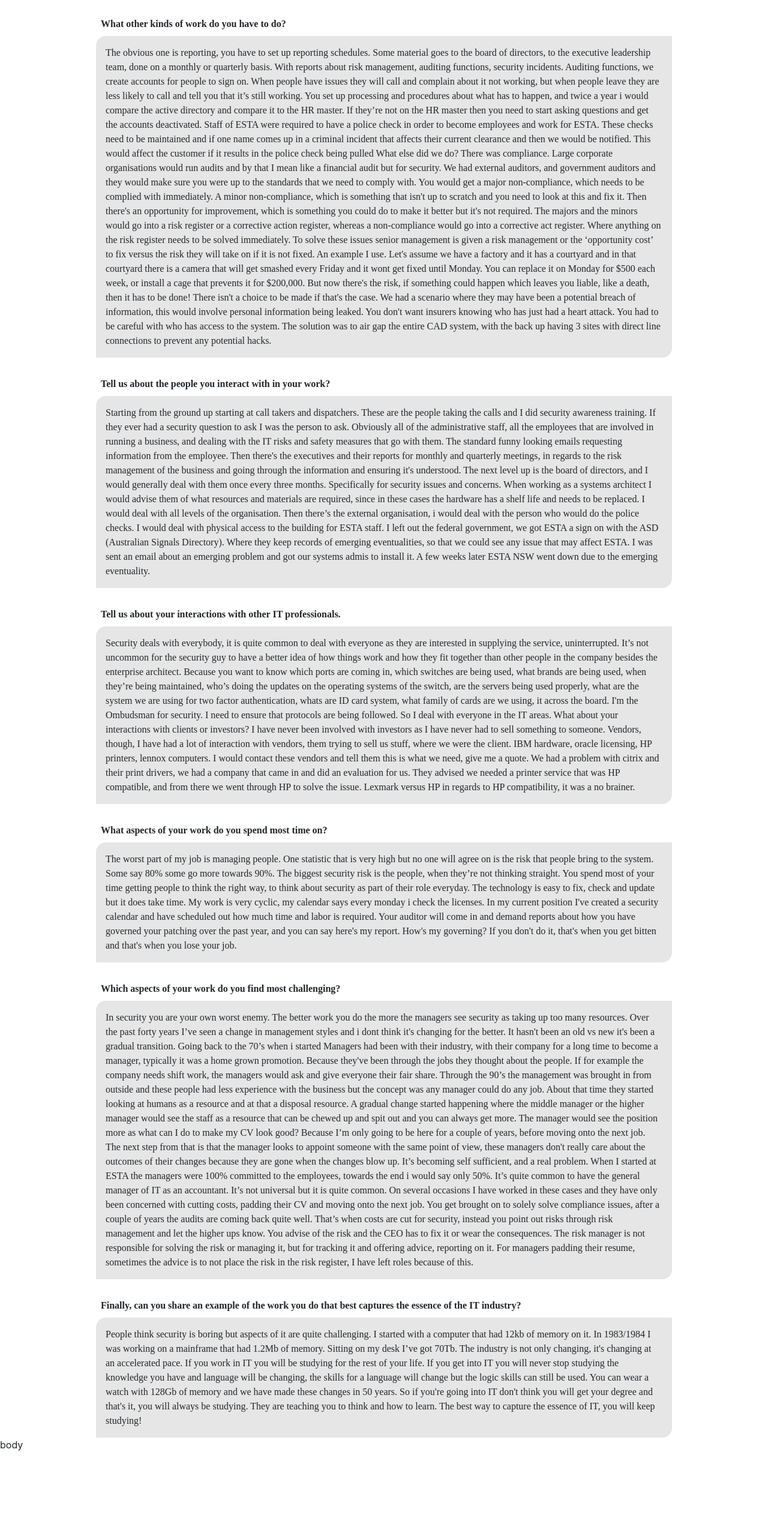
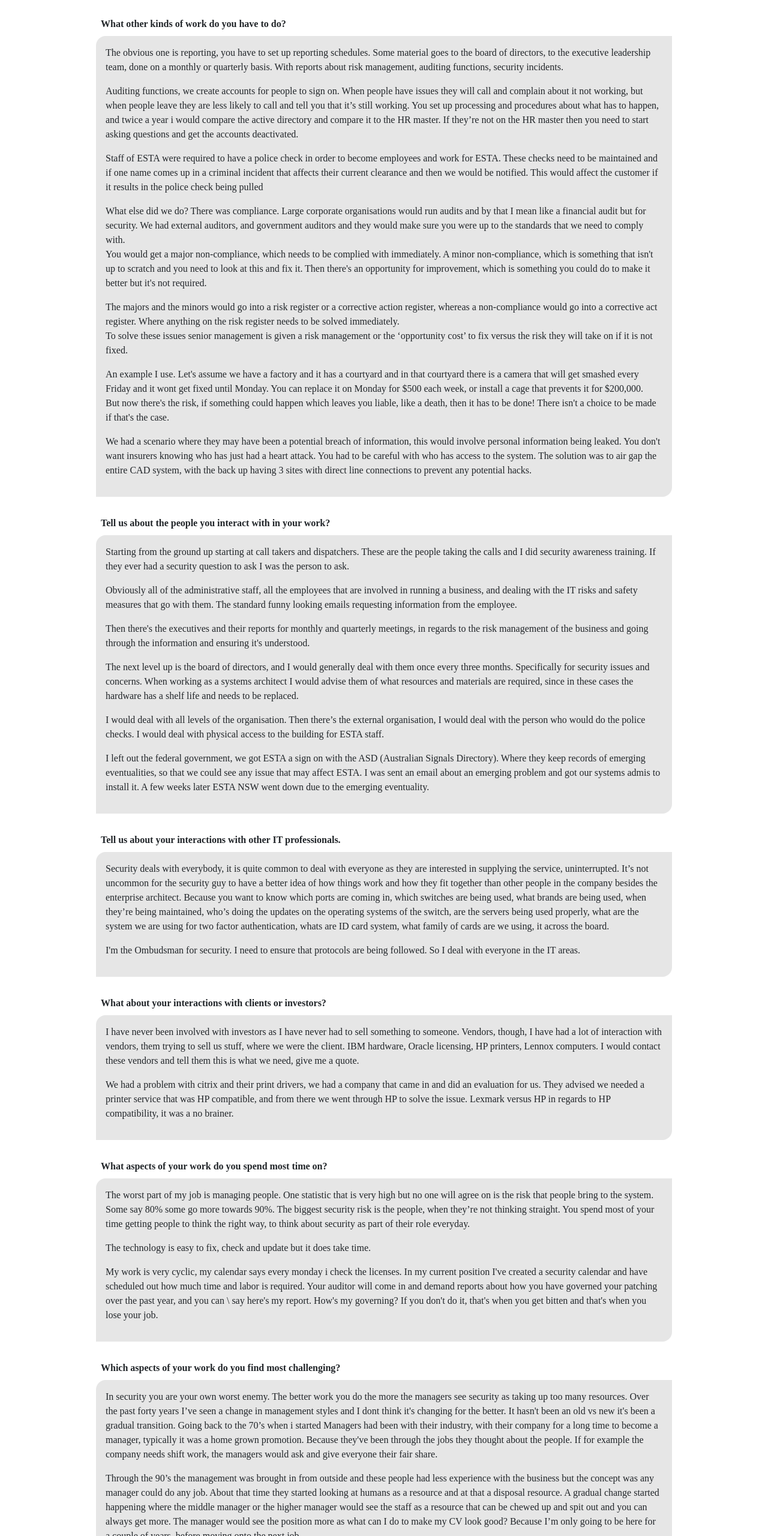
Before and after one commit to braydenkearney/Assessment-2-Team-Project, a plain HTML site: page work.html in a window 1280 px wide. Shown: the part 1318-3878 px from the top of the page at 60% size. Before the commit the page ends 3738 px from the top, so only its background shows below. Drawn offline with nearby package versions, Linux system fonts and the light colour scheme; a web font is replaced by a local one.

Commit message:
Update work.html

```diff
--- a/work.html
+++ b/work.html
@@ -147,104 +147,145 @@
                 What other kinds of work do you have to do?
           </div>
           <div class="answer">
-
-The obvious one is reporting, you have to set up reporting schedules. Some material goes to the board of directors, to the executive leadership team, done on a monthly or quarterly basis. With reports about risk management, auditing functions, security incidents.
-
-Auditing functions, we create accounts for people to sign on. When people have issues they will call and complain about it not working, but when people leave they are less likely to call and tell you that it’s still working. You set up processing and procedures about what has to happen, and twice a year i would compare the active directory and compare it to the HR master. If they’re not on the HR master then you need to start asking questions and get the accounts deactivated.
-
-Staff of ESTA were required to have a police check in order to become employees and work for ESTA. These checks need to be maintained and if one name comes up in a criminal incident that affects their current clearance and then we would be notified. This would affect the customer if it results in the police check being pulled
-
-What else did we do? There was compliance. Large corporate organisations would run audits and by that I mean like a financial audit but for security. We had external auditors, and government auditors and they would make sure you were up to the standards that we need to comply with.
-You would get a major non-compliance, which needs to be complied with immediately. A minor non-compliance, which is something that isn't up to scratch and you need to look at this and fix it. Then there's an opportunity for improvement, which is something you could do to make it better but it's not required.
-
-The majors and the minors would go into a risk register or a corrective action register, whereas a non-compliance would go into a corrective act register. Where anything on the risk register needs to be solved immediately.
-To solve these issues senior management is given a risk management or the ‘opportunity cost’ to fix versus the risk they will take on if it is not fixed.
-
-An example I use. Let's assume we have a factory and it has a courtyard and in that courtyard there is a camera that will get smashed every Friday and it wont get fixed until Monday.
-You can replace it on Monday for $500 each week, or install a cage that prevents it for $200,000.
-But now there's the risk, if something could happen which leaves you liable, like a death, then it has to be done! There isn't a choice to be made if that's the case.
-
-We had a scenario where they may have been a potential breach of information, this would involve personal information being leaked. You don't want insurers knowing who has just had a heart attack. You had to be careful with who has access to the system. The solution was to air gap the entire CAD system, with the back up having 3 sites with direct line connections to prevent any potential hacks.
+              <p>The obvious one is reporting, you have to set up reporting schedules. Some material goes to the board of directors,
+                  to the executive leadership team, done on a monthly or quarterly basis. With reports about risk management,
+                  auditing functions, security incidents.</p>
+              <p>Auditing functions, we create accounts for people to sign on. When people have issues they will call and
+                  complain about it not working, but when people leave they are less likely to call and tell you that it’s
+                  still working. You set up processing and procedures about what has to happen, and twice a year i would
+                  compare the active directory and compare it to the HR master. If they’re not on the HR master then you
+                  need to start asking questions and get the accounts deactivated.</p>
+              <p>Staff of ESTA were required to have a police check in order to become employees and work for ESTA.
+                  These checks need to be maintained and if one name comes up in a criminal incident that affects their current
+                  clearance and then we would be notified. This would affect the customer if it results in the police check being pulled</p>
+              <p>What else did we do? There was compliance. Large corporate organisations would run audits and by that I mean like a
+                  financial audit but for security. We had external auditors, and government auditors and they would make sure you
+                  were up to the standards that we need to comply with.</br>
+                  You would get a major non-compliance, which needs to be complied with immediately. A minor non-compliance,
+                which is something that isn't up to scratch and you need to look at this and fix it. Then there's an opportunity for
+                improvement, which is something you could do to make it better but it's not required.</p>
+            <p>The majors and the minors would go into a risk register or a corrective action register, whereas a non-compliance
+                would go into a corrective act register. Where anything on the risk register needs to be solved immediately.</br>
+                To solve these issues senior management is given a risk management or the ‘opportunity cost’ to fix versus the
+                risk they will take on if it is not fixed.</p>
+            <p>An example I use. Let's assume we have a factory and it has a courtyard and in that courtyard there is a camera that will get
+                smashed every Friday and it wont get fixed until Monday. You can replace it on Monday for $500 each week, or install a cage
+                that prevents it for $200,000.</br>
+                But now there's the risk, if something could happen which leaves you liable, like a death, then it has to be done!
+                There isn't a choice to be made if that's the case. </p>
+            <p>We had a scenario where they may have been a potential breach of information, this would involve personal information
+                being leaked. You don't want insurers knowing who has just had a heart attack. You had to be careful with who has access
+                to the system. The solution was to air gap the entire CAD system, with the back up having 3 sites with direct line connections
+                to prevent any potential hacks.</p>
           </div>
           <div class="question">
-
                 Tell us about the people you interact with in your work?
           </div>
           <div class="answer">
-
-Starting from the ground up starting at call takers and dispatchers. These are the people taking the calls and I did security awareness training. If they ever had a security question to ask I was the person to ask.
-
-Obviously all of the administrative staff, all the employees that are involved in running a business, and dealing with the IT risks and safety measures that go with them. The standard funny looking emails requesting information from the employee.
-
-Then there's the executives and their reports for monthly and quarterly meetings, in regards to the risk management of the business and going through the information and ensuring it's understood.
-
-The next level up is the board of directors, and I would generally deal with them once every three months. Specifically for security issues and concerns. When working as a systems architect I would advise them of what resources and materials are required, since in these cases the hardware has a shelf life and needs to be replaced.
-
-I would deal with all levels of the organisation. Then there’s the external organisation, i would deal with the person who would do the police checks. I would deal with physical access to the building for ESTA staff.
-
-I left out the federal government, we got ESTA a sign on with the ASD (Australian Signals Directory). Where they keep records of emerging eventualities, so that we could see any issue that may affect ESTA. I was sent an email about an emerging problem and got our systems admis to install it. A few weeks later ESTA NSW went down due to the emerging eventuality.
+            <p>Starting from the ground up starting at call takers and dispatchers. These are the people taking the calls and I did
+                security awareness training. If they ever had a security question to ask I was the person to ask.</p>
+              <p>Obviously all of the administrative staff, all the employees that are involved in running a business, and dealing
+                  with the IT risks and safety measures that go with them. The standard funny looking emails
+                  requesting information from the employee.</p>
+              <p>Then there's the executives and their reports for monthly and quarterly meetings, in regards to the
+                  risk management of the business and going through the information and ensuring it's understood. </p>
+              <p>The next level up is the board of directors, and I would generally deal with them once every three months.
+                  Specifically for security issues and concerns. When working as a systems architect I would advise them
+                  of what resources and materials are required, since in these cases the hardware has a shelf life and needs to be replaced. </p>
+              <p>I would deal with all levels of the organisation. Then there’s the external organisation, I would deal
+                  with the person who would do the police checks. I would deal with physical access to the building for ESTA staff.</p>
+              <p>I left out the federal government, we got ESTA a sign on with the ASD (Australian Signals Directory).
+                  Where they keep records of emerging eventualities, so that we could see any issue that may affect ESTA.
+                  I was sent an email about an emerging problem and got our systems admis to install it. A few weeks later
+                  ESTA NSW went down due to the emerging eventuality.</p>
           </div>
           <div class="question">
-
             Tell us about your interactions with other IT professionals.
           </div>
           <div class="answer">
-
-Security deals with everybody, it is quite common to deal with everyone as they are interested in supplying the service, uninterrupted. It’s not uncommon for the security guy to have a better idea of how things work and how they fit together than other people in the company besides the enterprise architect. Because you want to know which ports are coming in, which switches are being used, what brands are being used, when they’re being maintained, who’s doing the updates on the operating systems of the switch, are the servers being used properly, what are the system we are using for two factor authentication, whats are ID card system, what family of cards are we using, it across the board.
-
-I'm the Ombudsman for security. I need to ensure that protocols are being followed. So I deal with everyone in the IT areas.
-What about your interactions with clients or investors?
-I have never been involved with investors as I have never had to sell something to someone. Vendors, though, I have had a lot of interaction with vendors, them trying to sell us stuff, where we were the client.
-IBM hardware, oracle licensing, HP printers, lennox computers. I would contact these vendors and tell them this is what we need, give me a quote.
-
-We had a problem with citrix and their print drivers, we had a company that came in and did an evaluation for us. They advised we needed a printer service that was HP compatible, and from there we went through HP to solve the issue. Lexmark versus HP in regards to HP compatibility, it was a no brainer.
+              <p>Security deals with everybody, it is quite common to deal with everyone as they are interested in
+                  supplying the service, uninterrupted. It’s not uncommon for the security guy to have a better idea of
+                  how things work and how they fit together than other people in the company besides the enterprise architect.
+                  Because you want to know which ports are coming in, which switches are being used, what brands are
+                  being used, when they’re being maintained, who’s doing the updates on the operating systems of the switch,
+                  are the servers being used properly, what are the system we are using for two factor authentication,
+                  whats are ID card system, what family of cards are we using, it across the board.</p>
+              <p>I'm the Ombudsman for security. I need to ensure that protocols are being followed. So I deal with
+                  everyone in the IT areas. </p>
             </div>
             <div class="question">
-
+                  What about your interactions with clients or investors?
+            </div>
+            <div class="answer">
+                <p>I have never been involved with investors as I have never had to sell something to someone. Vendors, though, I
+                    have had a lot of interaction with vendors, them trying to sell us stuff, where we were the client.
+                    IBM hardware, Oracle licensing, HP printers, Lennox computers. I would contact these vendors and tell them
+                    this is what we need, give me a quote.</p>
+                <p>We had a problem with citrix and their print drivers, we had a company that came in and did an evaluation for us.
+                    They advised we needed a printer service that was HP compatible, and from there we went through HP
+                    to solve the issue. Lexmark versus HP in regards to HP compatibility, it was a no brainer. </p>
+            </div>
+          <div class="question">
                 What aspects of your work do you spend most time on?
           </div>
           <div class="answer">
-
-The worst part of my job is managing people. One statistic that is very high but no one will agree on is the risk that people bring to the system. Some say 80% some go more towards 90%. The biggest security risk is the people, when they’re not thinking straight. You spend most of your time getting people to think the right way, to think about security as part of their role everyday.
-The technology is easy to fix, check and update but it does take time.
-
-My work is very cyclic, my calendar says every monday i check the licenses. In my current position I've created a security calendar and have scheduled out how much time and labor is required. Your auditor will come in and demand reports about how you have governed your patching over the past year, and you can say here's my report. How's my governing?
-If you don't do it, that's when you get bitten and that's when you lose your job.
+              <p>The worst part of my job is managing people. One statistic that is very high but no one will agree on is the risk
+                  that people bring to the system. Some say 80% some go more towards 90%. The biggest security risk is the people,
+                  when they’re not thinking straight. You spend most of your time getting people to think the right way,
+                  to think about security as part of their role everyday.</p>
+              <p>The technology is easy to fix, check and update but it does take time.</p>
+              <p>My work is very cyclic, my calendar says every monday i check the licenses. In my current position I've
+                  created a security calendar and have scheduled out how much time and labor is required. Your auditor will
+                  come in and demand reports about how you have governed your patching over the past year, and you can \
+                  say here's my report. How's my governing? If you don't do it, that's when you get bitten and that's when you lose your job.</p>
           </div>
           <div class="question">
-
                 Which aspects of your work do you find most challenging?
           </div>
           <div class="answer">
-
-In security you are your own worst enemy. The better work you do the more the managers see security as taking up too many resources.
-Over the past forty years I’ve seen a change in management styles and i dont think it's changing for the better.
-It hasn't been an old vs new it's been a gradual transition. Going back to the 70’s when i started Managers had been with their industry, with their company for a long time to become a manager, typically it was a home grown promotion.
-Because they've been through the jobs they thought about the people. If for example the company needs shift work, the managers would ask and give everyone their fair share.
-
-Through the 90’s the management was brought in from outside and these people had less experience with the business but the concept was any manager could do any job. About that time they started looking at humans as a resource and at that a disposal resource. A gradual change started happening where the middle manager or the higher manager would see the staff as a resource that can be chewed up and spit out and you can always get more. The manager would see the position more as what can I do to make my CV look good? Because I’m only going to be here for a couple of years, before moving onto the next job.
-
-The next step from that is that the manager looks to appoint someone with the same point of view, these managers don't really care about the outcomes of their changes because they are gone when the changes blow up. It’s becoming self sufficient, and a real problem.
-
-When I started at ESTA the managers were 100% committed to the employees, towards the end i would say only 50%.
-It’s quite common to have the general manager of IT as an accountant. It’s not universal but it is quite common. On several occasions I have worked in these cases and they have only been concerned with cutting costs, padding their CV and moving onto the next job.
-
-You get brought on to solely solve compliance issues, after a couple of years the audits are coming back quite well. That’s when costs are cut for security, instead you point out risks through risk management and let the higher ups know. You advise of the risk and the CEO has to fix it or wear the consequences. The risk manager is not responsible for solving the risk or managing it, but for tracking it and offering advice, reporting on it.
-For managers padding their resume, sometimes the advice is to not place the risk in the risk register, I have left roles because of this.
+              <p>In security you are your own worst enemy. The better work you do the more the managers see security
+                  as taking up too many resources. Over the past forty years I’ve seen a change in management styles and I
+                  dont think it's changing for the better. It hasn't been an old vs new it's been a gradual transition. Going
+                  back to the 70’s when i started Managers had been with their industry, with their company for a long time
+                  to become a manager, typically it was a home grown promotion. Because they've been through the jobs they
+                  thought about the people. If for example the company needs shift work, the managers would ask and
+                  give everyone their fair share. </p>
+              <p>Through the 90’s the management was brought in from outside and these people had less experience with the
+                  business but the concept was any manager could do any job. About that time they started looking at
+                  humans as a resource and at that a disposal resource. A gradual change started happening where the
+                  middle manager or the higher manager would see the staff as a resource that can be chewed
+                  up and spit out and you can always get more. The manager would see the position more as
+                  what can I do to make my CV look good? Because I’m only going to be here for a couple of years,
+                  before moving onto the next job. </p>
+              <p>The next step from that is that the manager looks to appoint someone with the same point of view,
+                  these managers don't really care about the outcomes of their changes because they are gone when
+                  the changes blow up. It’s becoming self sufficient, and a real problem. </p>
+              <p>When I started at ESTA the managers were 100% committed to the employees, towards the end i would say only 50%.
+                  It’s quite common to have the general manager of IT as an accountant. It’s not universal but it is
+                  quite common. On several occasions I have worked in these cases and they have only been
+                  concerned with cutting costs, padding their CV and moving onto the next job.</p>
+              <p>You get brought on to solely solve compliance issues, after a couple of years the audits are coming
+                  back quite well. That’s when costs are cut for security, instead you point out risks through risk
+                  management and let the higher ups know. You advise of the risk and the CEO has to fix it or wear
+                  the consequences. The risk manager is not responsible for solving the risk or managing it,
+                  but for tracking it and offering advice, reporting on it.</p>
+              <p>For managers padding their resume, sometimes the advice is to not place the risk in the
+                  risk register, I have left roles because of this.</p>
           </div>
           <div class="question">
-
             Finally, can you share an example of the work you do that best captures the essence of the IT industry?
           </div>
           <div class="answer">
-
-People think security is boring but aspects of it are quite challenging. I started with a computer that had 12kb of memory on it. In 1983/1984 I was working on a mainframe that had 1.2Mb of memory. Sitting on my desk I’ve got 70Tb. The industry is not only changing, it's changing at an accelerated pace. If you work in IT you will be studying for the rest of your life.
-
-If you get into IT you will never stop studying the knowledge you have and language will be changing, the skills for a language will change but the logic skills can still be used.
-
-You can wear a watch with 128Gb of memory and we have made these changes in 50 years. So if you're going into IT don't think you will get your degree and that's it, you will always be studying. They are teaching you to think and how to learn.
-
-The best way to capture the essence of IT, you will keep studying!
+              <p>People think security is boring but aspects of it are quite challenging. I started with a computer
+                  that had 12kb of memory on it. In 1983/1984 I was working on a mainframe that had 1.2Mb of memory.
+                  Sitting on my desk I’ve got 70Tb. The industry is not only changing, it's changing at an accelerated pace.
+                  If you work in IT you will be studying for the rest of your life. </p>
+              <p>If you get into IT you will never stop studying the knowledge you have and language will be changing,
+                  the skills for a language will change but the logic skills can still be used.</p>
+              <p>You can wear a watch with 128Gb of memory and we have made these changes in 50 years.
+                  So if you're going into IT don't think you will get your degree and that's it, you will always be
+                  studying. They are teaching you to think and how to learn.</p>
+              <p><strong>The best way to capture the essence of IT, you will keep studying!</strong></p>
           </div>
       </div>
 
```
Lines whose indentation alone changed are shown as unchanged.
